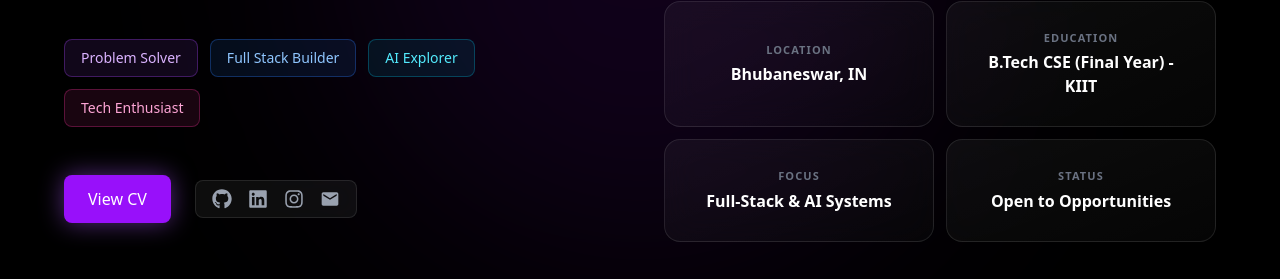
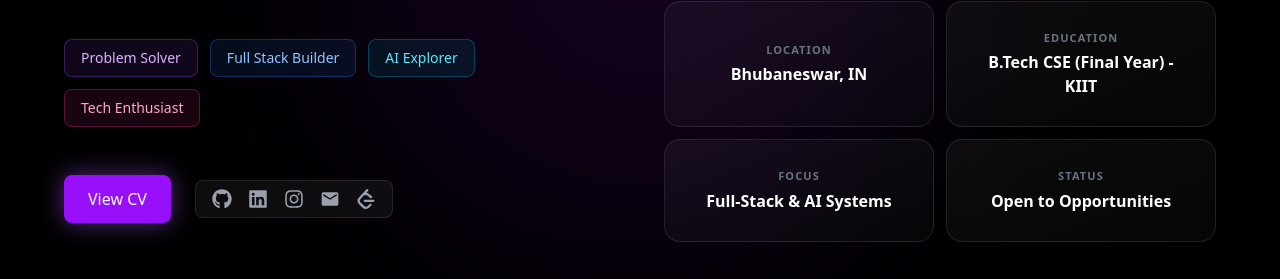
Before and after one commit to harshagrawal909/my-portfolio, a Next.js app in the folder frontend/: page / in a window 1280 px wide. Shown: the part 1251-1530 px from the top of the page. Built offline with nearby package versions, Linux system fonts and the light colour scheme; no server answers.

Commit message:
added leetcode icon

```diff
--- a/frontend/src/components/layout/AboutSection.tsx
+++ b/frontend/src/components/layout/AboutSection.tsx
@@ -3,6 +3,7 @@
 import { useEffect, useState } from "react";
 import { FaGithub, FaInstagram, FaLinkedin } from "react-icons/fa";
 import { MdEmail } from "react-icons/md";
+import { SiLeetcode } from "react-icons/si";
 import Image from "next/image";
 
 interface Resume {
@@ -111,6 +112,9 @@ export default function AboutSection() {
               <a href="mailto:harshagrawal5843@gmail.com" className="transition hover:text-purple-400">
                 <MdEmail />
               </a>
+              <a href="https://leetcode.com/u/x3q2h0XgZ6/" className="transition hover:text-purple-400">
+                <SiLeetcode />
+              </a>
             </div>
           </div>
         </div>
```
